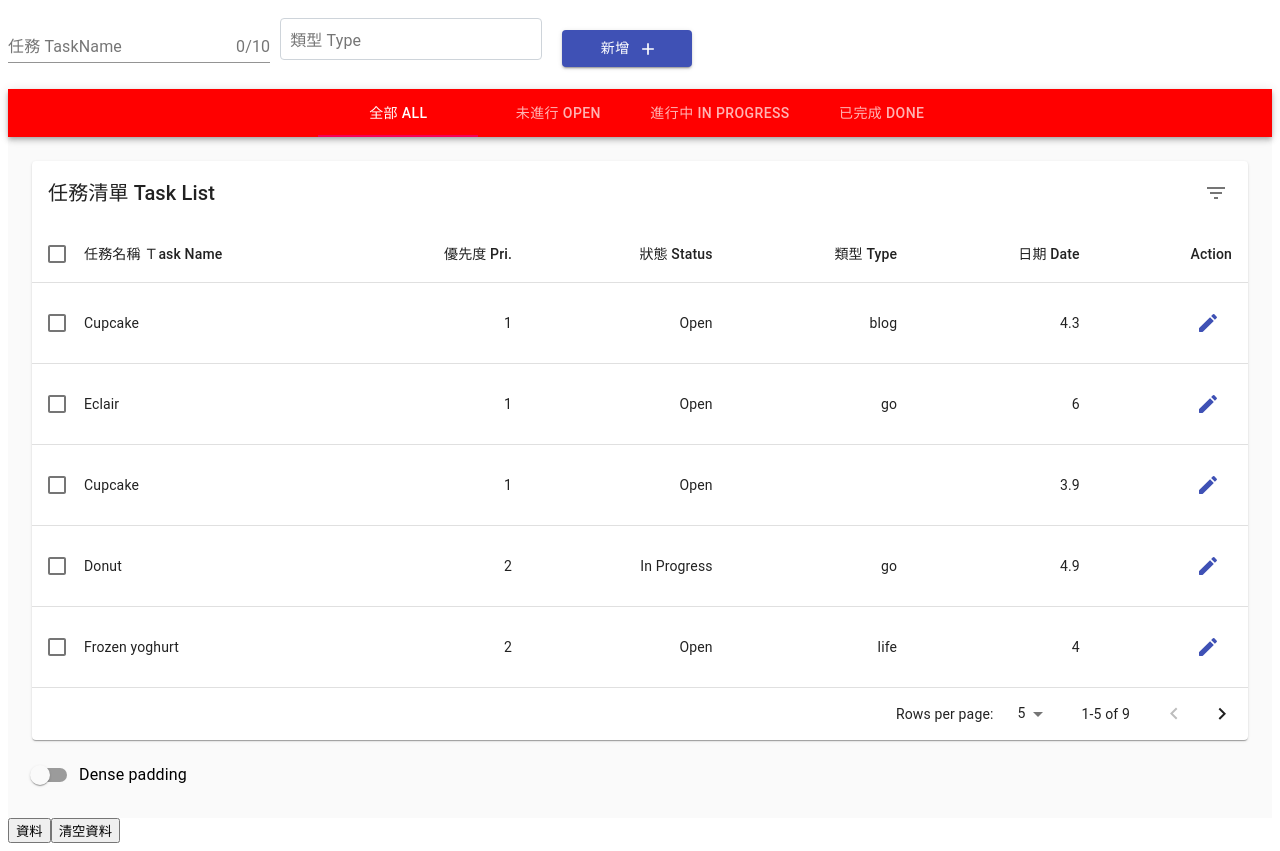
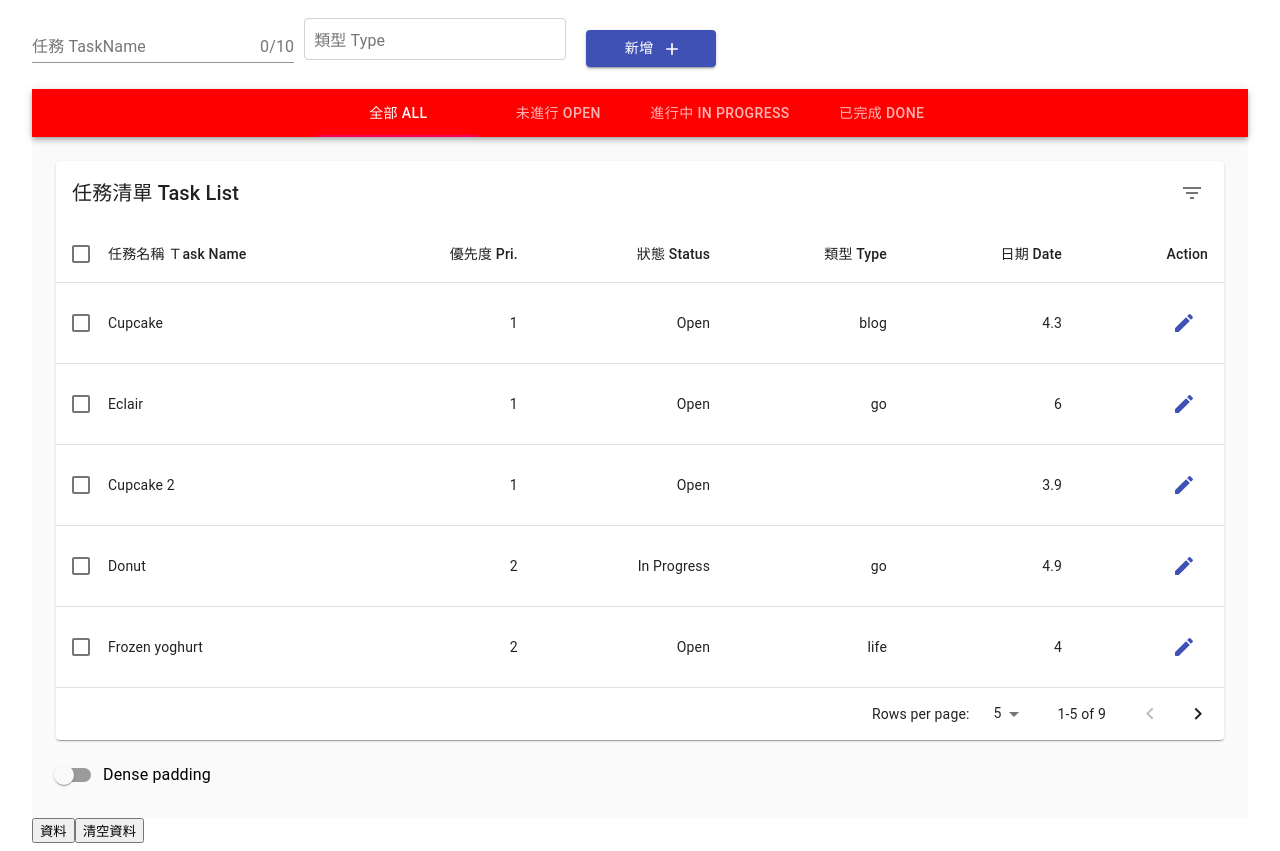
Before and after one commit to nagimemooo/react_practice_demo, a React (Create React App) app: page / in a window 1280 px wide. Built offline with nearby package versions, Linux system fonts and the light colour scheme.

Commit message:
Add: Material ui container

```diff
--- a/src/component/TaskMain.js
+++ b/src/component/TaskMain.js
@@ -3,12 +3,14 @@ import SimpleTabs from './SimpleTabs';
 import InputBar from './InputBar';
 import { createData, statusList } from './helper';
 import * as R from 'ramda';
+import Container from '@material-ui/core/Container';
+
 const defaultRows = [
   createData('Cupcake', 1, statusList.Open, 'blog', 4.3),
   createData('Donut', 2, statusList.InProgress, 'go', 4.9),
   createData('Eclair', 1, statusList.Open, 'go', 6.0),
   createData('Frozen yoghurt', 2, statusList.Open, 'life', 4.0),
-  createData('Cupcake', 1, statusList.Open, '', 3.9),
+  createData('Cupcake 2', 1, statusList.Open, '', 3.9),
   createData('Honeycomb', 2, statusList.Open, '', 6.5),
   createData('Ice cream sandwich', 3, statusList.Open, '', 4.3),
   createData('Jelly Bean', 3, statusList.Done, '', 0.0),
@@ -46,11 +48,11 @@ export default function TaskMain() {
   };
 
   return (
-    <div>
+    <Container maxWidth="lg">
       <InputBar data={rows} changefunc={changeData} />
       <SimpleTabs data={rows} changefunc={changeData} />
       <button onClick={Data}>資料</button>
       <button onClick={cleanData}>清空資料</button>
-    </div>
+    </Container>
   );
 }
```
